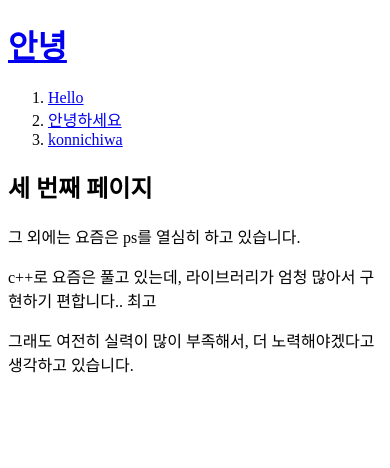
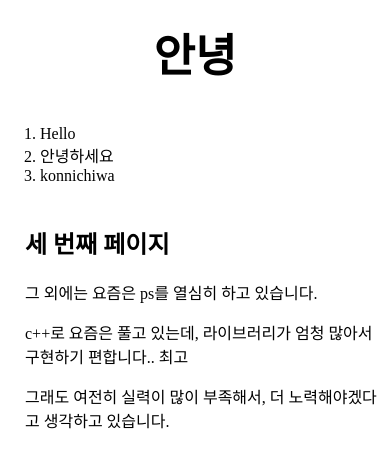
Before and after one commit to chae-jpg/first_website, a plain HTML site: page 3.html in a window 390 px wide. Drawn offline with Linux system fonts and the light colour scheme.

Commit message:
finished css

```diff
--- a/3.html
+++ b/3.html
@@ -3,21 +3,28 @@
     <head>
         <title>hello</title>
         <meta charset="utf-8">
+        <link rel="stylesheet" href="style.css" />
     </head>
 
     <body>
         <h1><a href="index.html">안녕</a></h1>
+        <div id="grid">
+
             <ol>
                 <li><a href="1.html">Hello</a></li>
                 <li><a href = "2.html">안녕하세요</a></li>
                 <li><a href="3.html">konnichiwa</a></li>
             </ol>
 
-
+            <div id="article">
                 <h2>세 번째 페이지</h2>
 
                 <p>그 외에는 요즘은 ps를 열심히 하고 있습니다.</p>
                 <p>c++로 요즘은 풀고 있는데, 라이브러리가 엄청 많아서 구현하기 편합니다.. 최고</p>
                 <p>그래도 여전히 실력이 많이 부족해서, 더 노력해야겠다고 생각하고 있습니다.</p>
+            </div>
+
+
+            </div>
         </body>
 </html>
--- /dev/null
+++ b/style.css
@@ -0,0 +1,39 @@
+body {
+    margin: 0;
+}
+a {
+    color: black;
+    text-decoration: none;
+}
+h1 {
+    font-size: 45px;
+    text-align: center;
+    border-bottom: 1px solid gray;
+    margin: 0;
+    padding: 20px;
+}
+#grid ol {
+    width: 100px;
+    border-right: 1px solid gray;
+    margin: 0;
+    margin-left: 20px;
+    padding: 20px;
+}
+#grid {
+    display: grid;
+    grid-template-columns: 150px 1fr;
+}
+#article {
+    padding-left: 25px;
+}
+@media(max-width: 800px) {
+    #grid {
+    display: block;
+    }
+    #grid ol {
+        border-right: none;
+    }
+    h1 {
+        border-bottom: none;
+    }
+}
```
Also changed, not shown: 1.html (+7 -2 lines), 2.html (+6 -2 lines), box.html (added, +21 -0 lines), grid.html (added, +23 -0 lines), index.html (+7 -2 lines), mediaquery.html (added, +24 -0 lines). Lines whose indentation alone changed are shown as unchanged.
